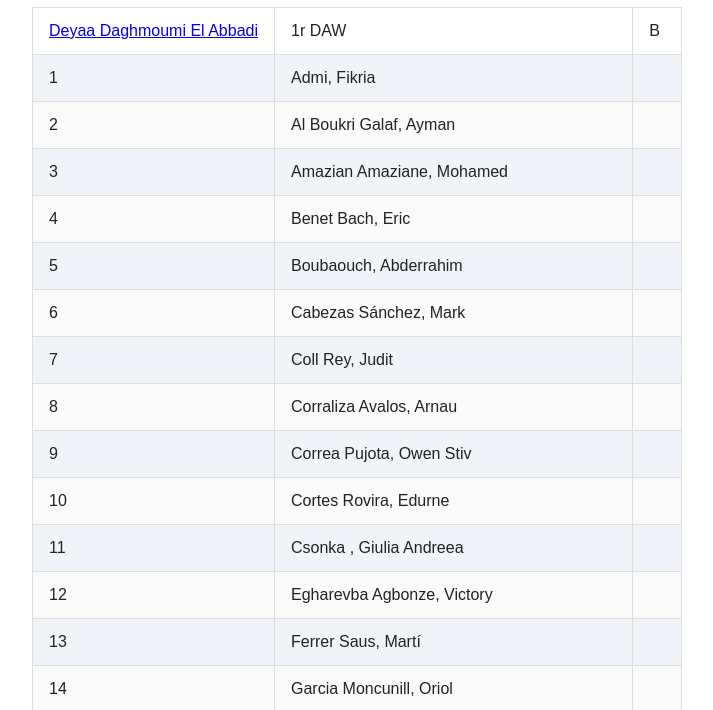
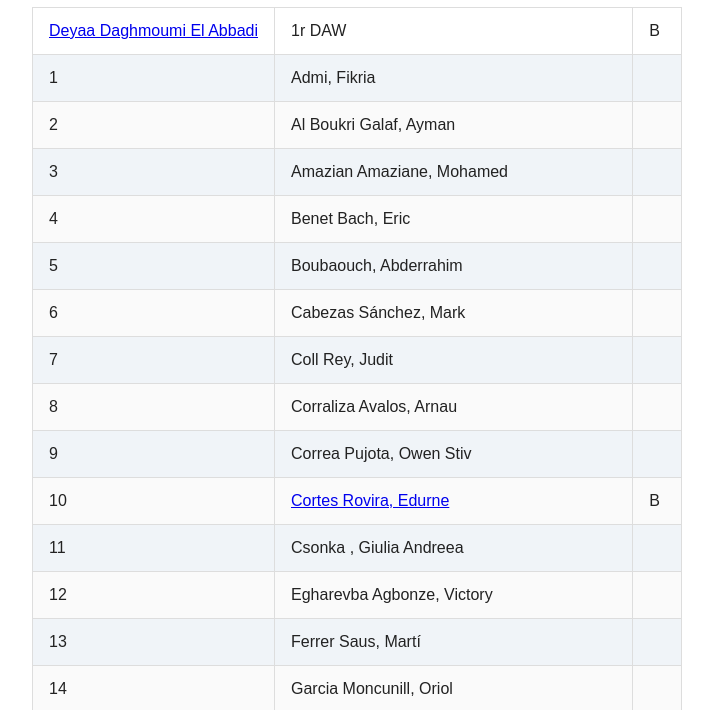
Before and after one commit to 1rDAWM0614c2627/Bloc1T2_GitGitHubVSCode_M0614, a plain HTML site: page index.html in a window 1280 px wide. Shown: the part 90-800 px from the top of the page, without its empty margins (0-713 px from the left). Drawn offline with Linux system fonts and the light colour scheme.

Commit message:
He modificat la taula del index.html.
He modificat la fila amb el meu nom afegint un
enllaç a la meva pàgina web personal i el grup.

```diff
--- a/index.html
+++ b/index.html
@@ -68,8 +68,8 @@
             </tr>
             <tr>
                 <td>10</td>
-                <td>Cortes Rovira, Edurne</td>
-                <td></td>
+                <td><a href="alumnesWebs/EdurneCR/EdurneCortes.html">Cortes Rovira, Edurne</a></td>
+                <td>B</td>
             </tr>
             <tr>
                 <td>11</td>
```
